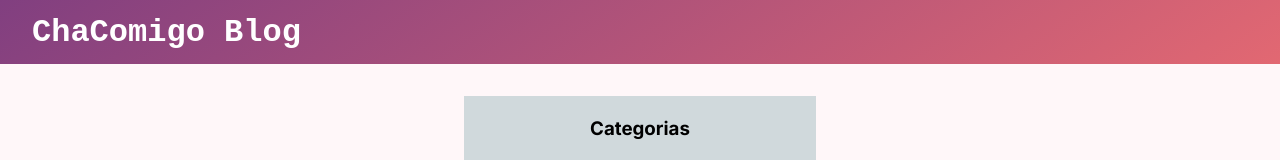
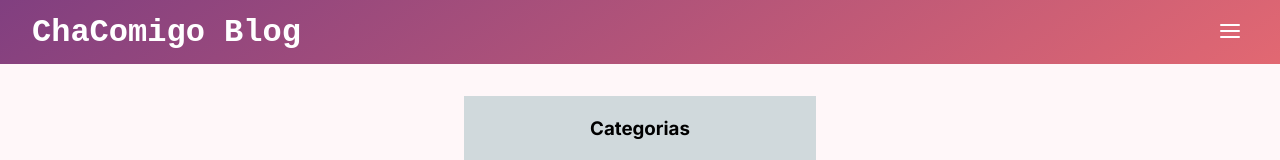
Before and after one commit to gislainejessica/blog-chacomigo, a Next.js app: page / in a window 1280 px wide. Shown: the top 160 px of the page. Built offline with nearby package versions, Linux system fonts and the light colour scheme.

Commit message:
added menu icon

```diff
--- a/components/Header/index.tsx
+++ b/components/Header/index.tsx
@@ -1,6 +1,7 @@
 import React from 'react';
 import Link from 'next/link'
-import { Container, MaxWidth, Logo, SocialMedia, Links } from './styles';
+import { FiMenu } from 'react-icons/fi'
+import { Container, MaxWidth, Logo, SocialMedia, Links, MenuButton } from './styles';
 
 const Header: React.FC = () => {
   return (
@@ -24,6 +25,10 @@ const Header: React.FC = () => {
             Instagram
         </SocialMedia>
         </Links>
+
+        <MenuButton>
+          <FiMenu size={24} color="#fff" />
+        </MenuButton>
       </MaxWidth>
     </Container>
   );
--- a/components/Header/styles.ts
+++ b/components/Header/styles.ts
@@ -39,6 +39,10 @@ export const Logo = styled.h1`
   color: #fff;
 `;
 
+export const MenuButton = styled.button`
+  background: none;
+`;
+
 export const Links = styled.div`
   display: flex;
   flex-direction: row;
```
Also changed, not shown: pages/info/[detail].tsx (+0 -10 lines), styles/pages/Article.ts (+9 -2 lines).
